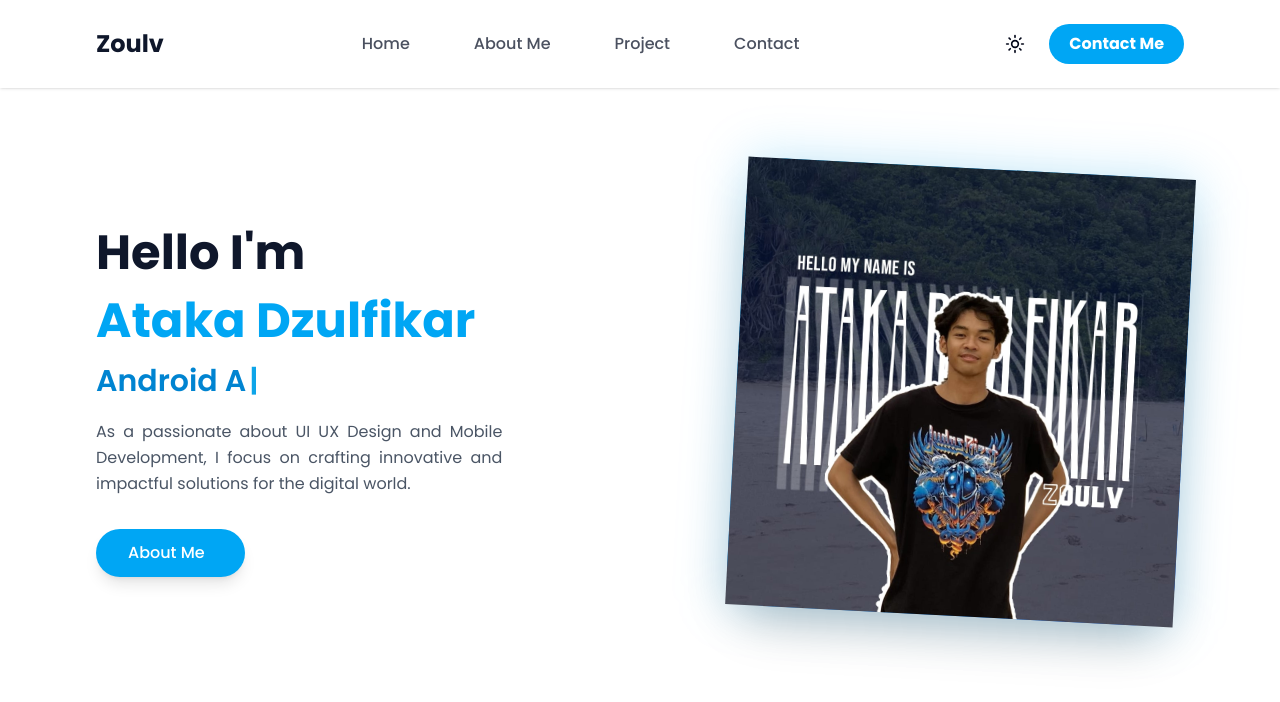
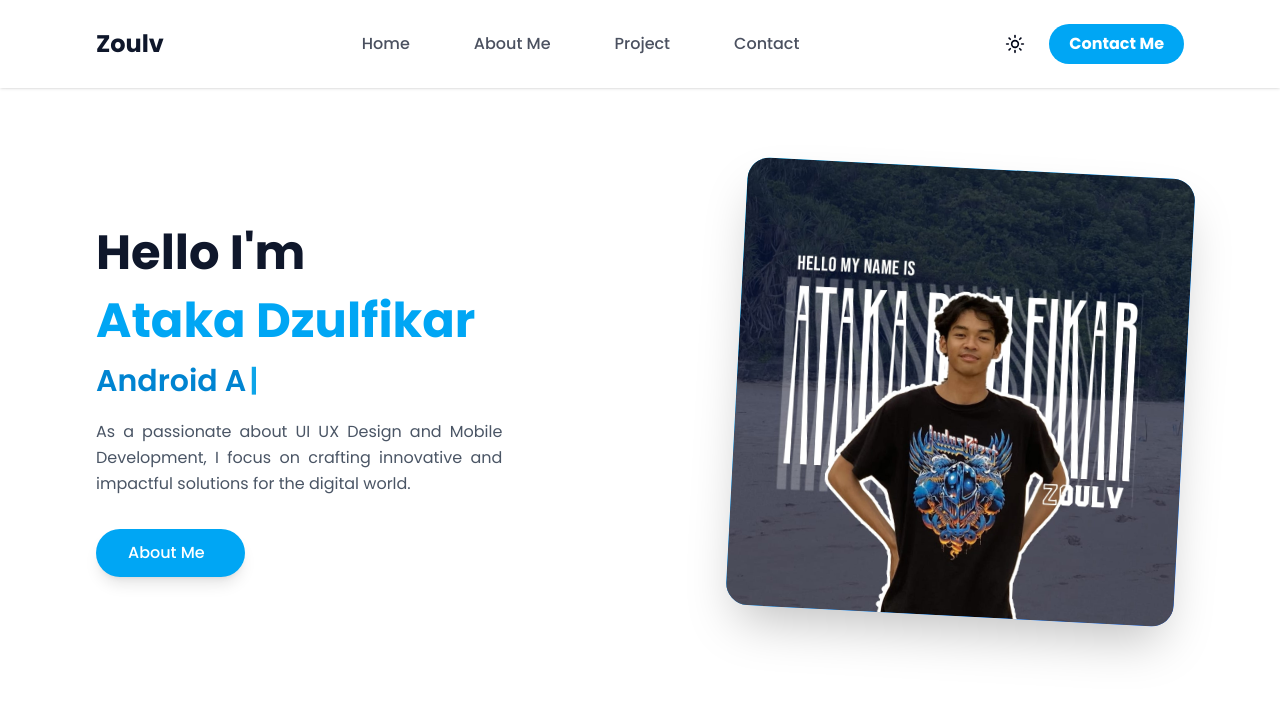
Before and after one commit to atzulf/next-portfolio, a Next.js app: page / in a window 1280 px wide. Shown: the top 702 px of the page. Built offline with nearby package versions, Linux system fonts and the light colour scheme.

Commit message:
refine Dashboard component styles for improved aesthetics and overflow handling

```diff
--- a/components/Dashboard.tsx
+++ b/components/Dashboard.tsx
@@ -126,7 +126,7 @@ const Dashboard = () => {
           >
             <motion.div
               animate={floatAnimation}
-              className="w-full max-w-md aspect-square bg-linear-to-br from-sky-400 to-blue-600 rounded-[2.5rem] shadow-2xl flex items-center justify-center relative z-10 cursor-pointer"
+              className="w-full max-w-md aspect-square bg-linear-to-br from-sky-400 to-blue-600 rounded-3xl shadow-2xl flex items-center justify-center relative z-10 cursor-pointer overflow-hidden"
             >
                 <div className="absolute -inset-1 bg-sky-500/20 blur-xl rounded-2xl -z-5"></div>
                 <Image
```
